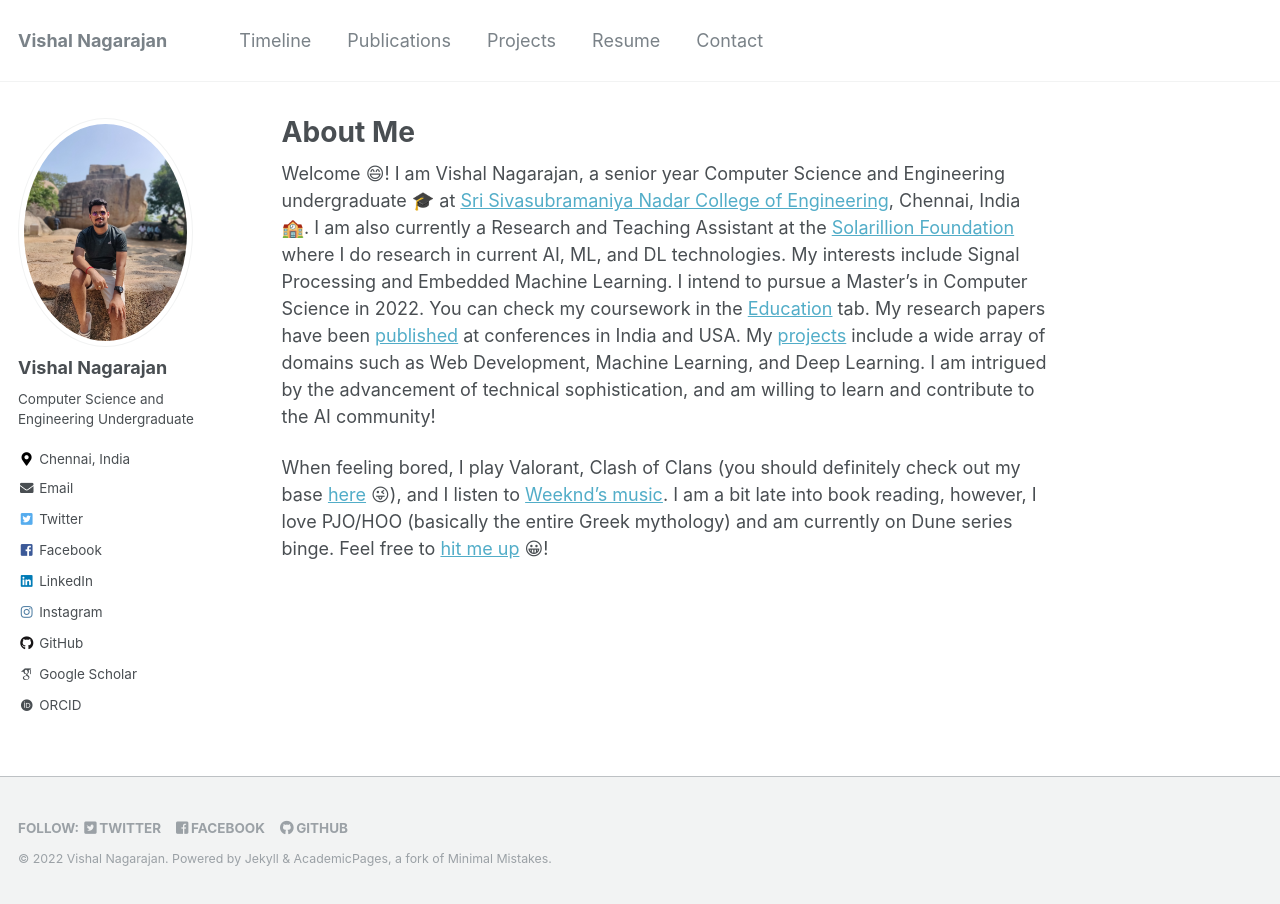
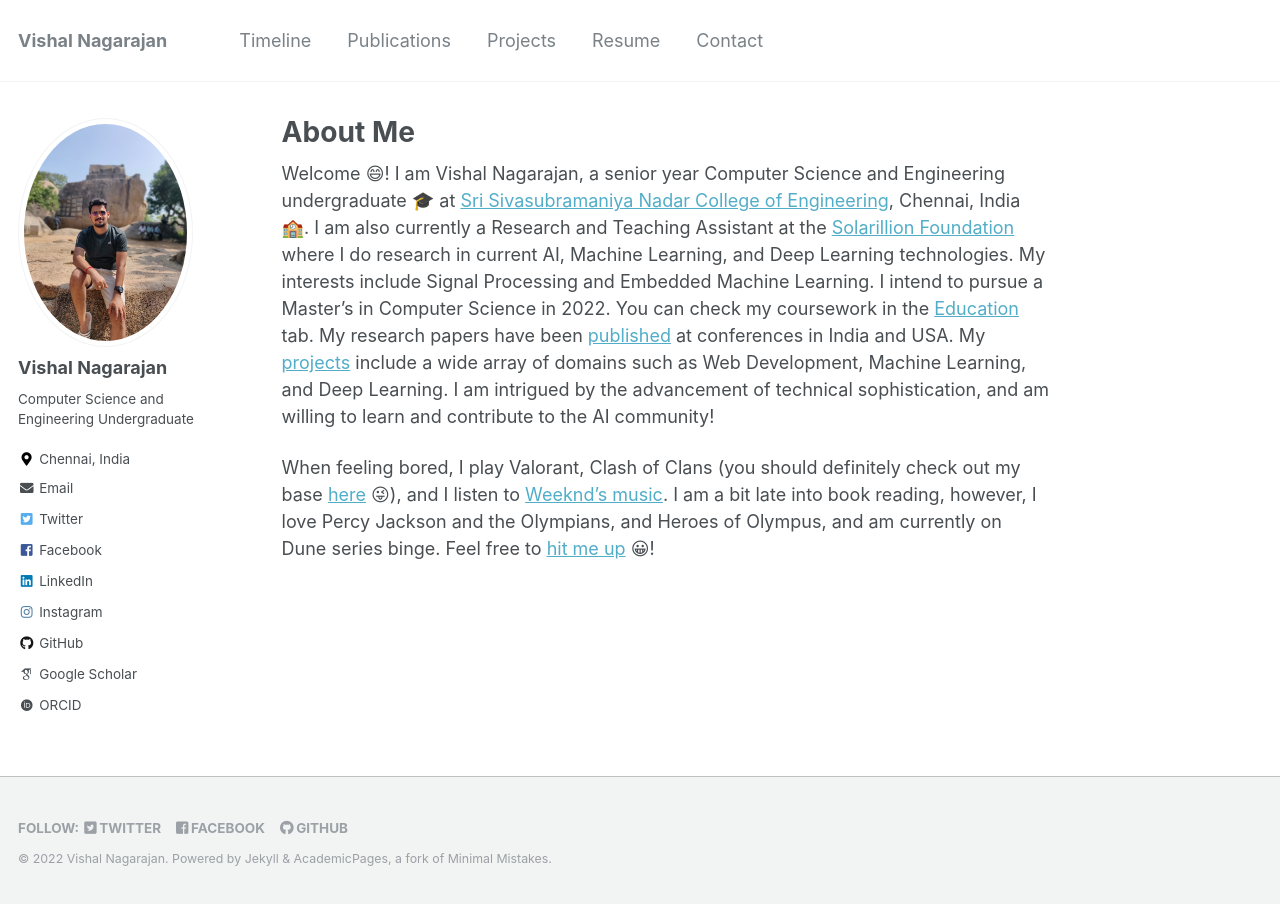
Before and after one commit to vishaln15/vishaln15.github.io, a Jekyll site: the page built from _pages/about.md, in a window 1280 px wide. Built offline with Jekyll 4.4.1, drawn with Linux system fonts in a browser that asks for light colours; some web fonts are replaced.

Commit message:
Updated about.md

```diff
--- a/_pages/about.md
+++ b/_pages/about.md
@@ -8,6 +8,6 @@
   - /about.html
 ---
 
-Welcome &#128516;! I am Vishal Nagarajan, a senior year Computer Science and Engineering undergraduate &#127891; at [Sri Sivasubramaniya Nadar College of Engineering](https://www.ssn.edu.in/), Chennai, India &#127979;. I am also currently a Research and Teaching Assistant at the [Solarillion Foundation](https://solarillionfoundation.org/) where I do research in current AI, ML, and DL technologies. My interests include Signal Processing and Embedded Machine Learning. I intend to pursue a Master's in Computer Science in 2022. You can check my coursework in the [Education](https://vishaln15.github.io/education/) tab. My research papers have been [published](https://vishaln15.github.io/publications/) at conferences in India and USA. My [projects](https://vishaln15.github.io/projects/) include a wide array of domains such as Web Development, Machine Learning, and Deep Learning. I am intrigued by the advancement of technical sophistication, and am willing to learn and contribute to the AI community!
+Welcome &#128516;! I am Vishal Nagarajan, a senior year Computer Science and Engineering undergraduate &#127891; at [Sri Sivasubramaniya Nadar College of Engineering](https://www.ssn.edu.in/), Chennai, India &#127979;. I am also currently a Research and Teaching Assistant at the [Solarillion Foundation](https://solarillionfoundation.org/) where I do research in current AI, Machine Learning, and Deep Learning technologies. My interests include Signal Processing and Embedded Machine Learning. I intend to pursue a Master's in Computer Science in 2022. You can check my coursework in the [Education](https://vishaln15.github.io/education/) tab. My research papers have been [published](https://vishaln15.github.io/publications/) at conferences in India and USA. My [projects](https://vishaln15.github.io/projects/) include a wide array of domains such as Web Development, Machine Learning, and Deep Learning. I am intrigued by the advancement of technical sophistication, and am willing to learn and contribute to the AI community!
 
-When feeling bored, I play Valorant, Clash of Clans (you should definitely check out my base [here](https://link.clashofclans.com/en?action=OpenPlayerProfile&tag=90U2JCPUQ) &#128540;), and I listen to [Weeknd's music](https://music.apple.com/in/playlist/my-weeknd-essentials/pl.u-NpXmzkGs4jBb6Gz?ls). I am a bit late into book reading, however, I love PJO/HOO (basically the entire Greek mythology) and am currently on Dune series binge. Feel free to [hit me up](https://vishaln15.github.io/contact/) &#128512;!
+When feeling bored, I play Valorant, Clash of Clans (you should definitely check out my base [here](https://link.clashofclans.com/en?action=OpenPlayerProfile&tag=90U2JCPUQ) &#128540;), and I listen to [Weeknd's music](https://music.apple.com/in/playlist/my-weeknd-essentials/pl.u-NpXmzkGs4jBb6Gz?ls). I am a bit late into book reading, however, I love Percy Jackson and the Olympians, and Heroes of Olympus, and am currently on Dune series binge. Feel free to [hit me up](https://vishaln15.github.io/contact/) &#128512;!
```
